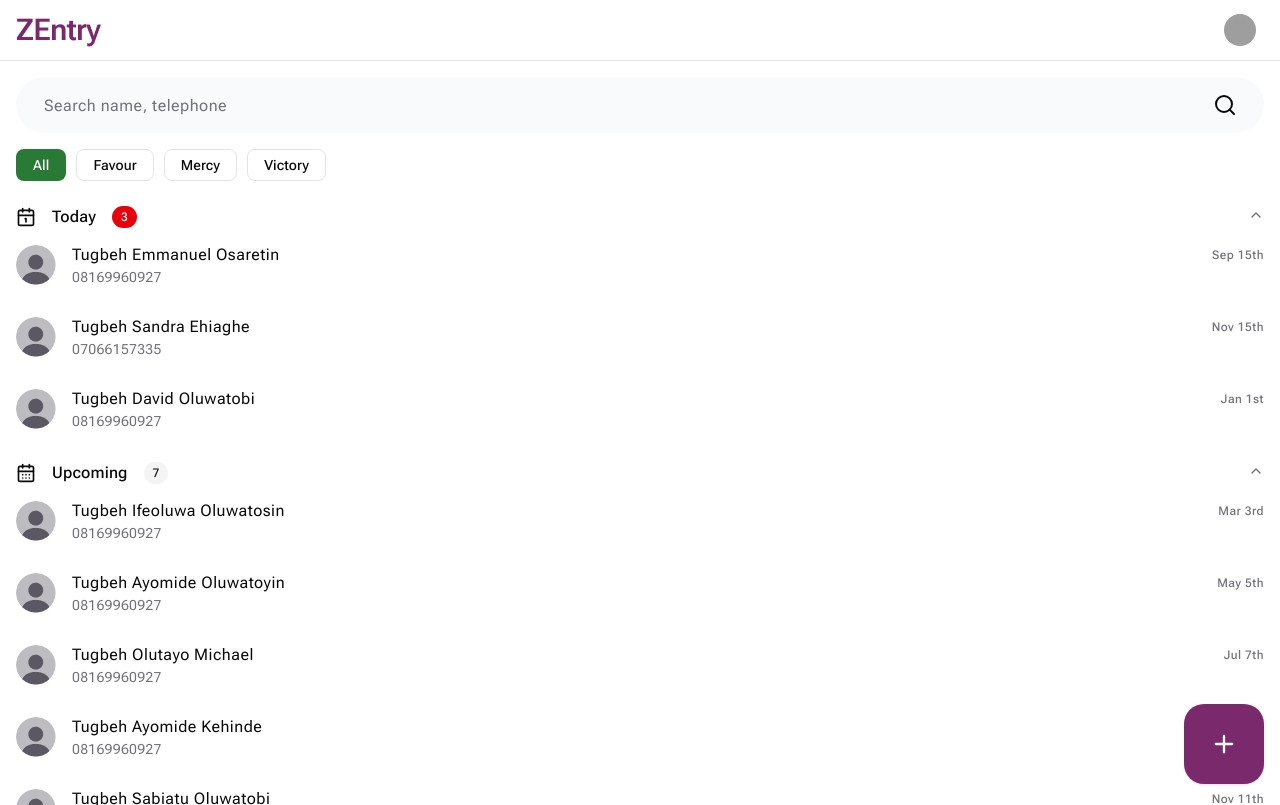
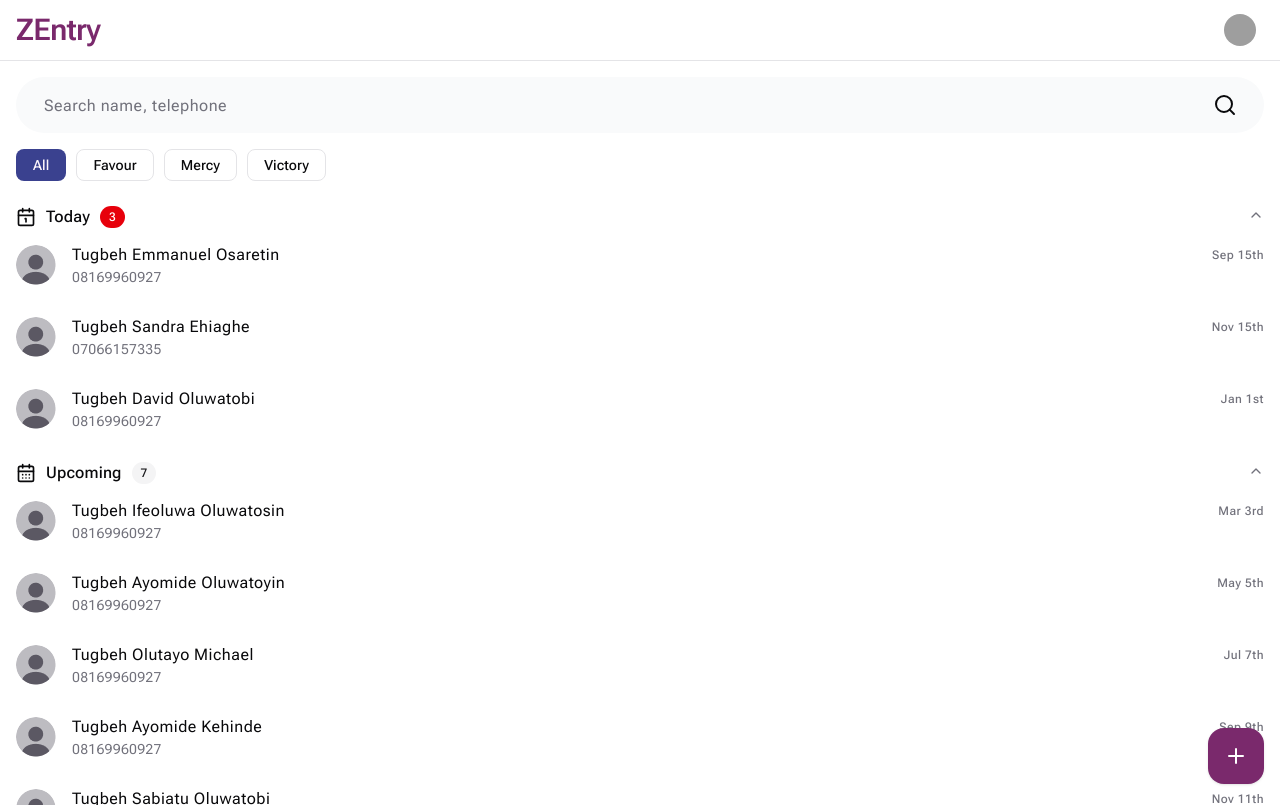
Before and after one commit to hwp-labs/zentry, a Next.js app: page / in a window 1280 px wide. Built offline with nearby package versions, Linux system fonts and the light colour scheme; grey boxes are pictures that could not be loaded.

Commit message:
styles: update contrast color, fab size

```diff
--- a/app/(main)/page.tsx
+++ b/app/(main)/page.tsx
@@ -40,7 +40,7 @@ export default function HomePage() {
           />
         </ListGroup>
       </section>
-      <Fab variant="md" />
+      <Fab variant="sm" />
     </div>
   );
 }
@@ -68,7 +68,7 @@ const ListGroup: React.FC<Props> = ({
     >
       <AccordionItem value="accordionItem1">
         <AccordionTrigger className="p-0">
-          <div className="flex items-center gap-4">
+          <div className="flex items-center gap-2.5">
             {icon}
             <p className="text-title-md">{title}</p>
             <Badge variant={badgeVariant}>{badgeText}</Badge>
--- a/styles/globals.css
+++ b/styles/globals.css
@@ -51,7 +51,7 @@
 
 :root {
   --brand: #7a296c;
-  --contrast: #297937;
+  --contrast: #3a418f;
   --radius: 0.65rem;
   --background: oklch(1 0 0);
   --foreground: oklch(0.141 0.005 285.823);
@@ -90,7 +90,7 @@
 
 .dark {
   --brand: #7a296c;
-  --contrast: #297937;
+  --contrast: #3a418f;
   --background: oklch(0.141 0.005 285.823);
   --foreground: oklch(0.985 0 0);
   --card: oklch(0.21 0.006 285.885);
```
